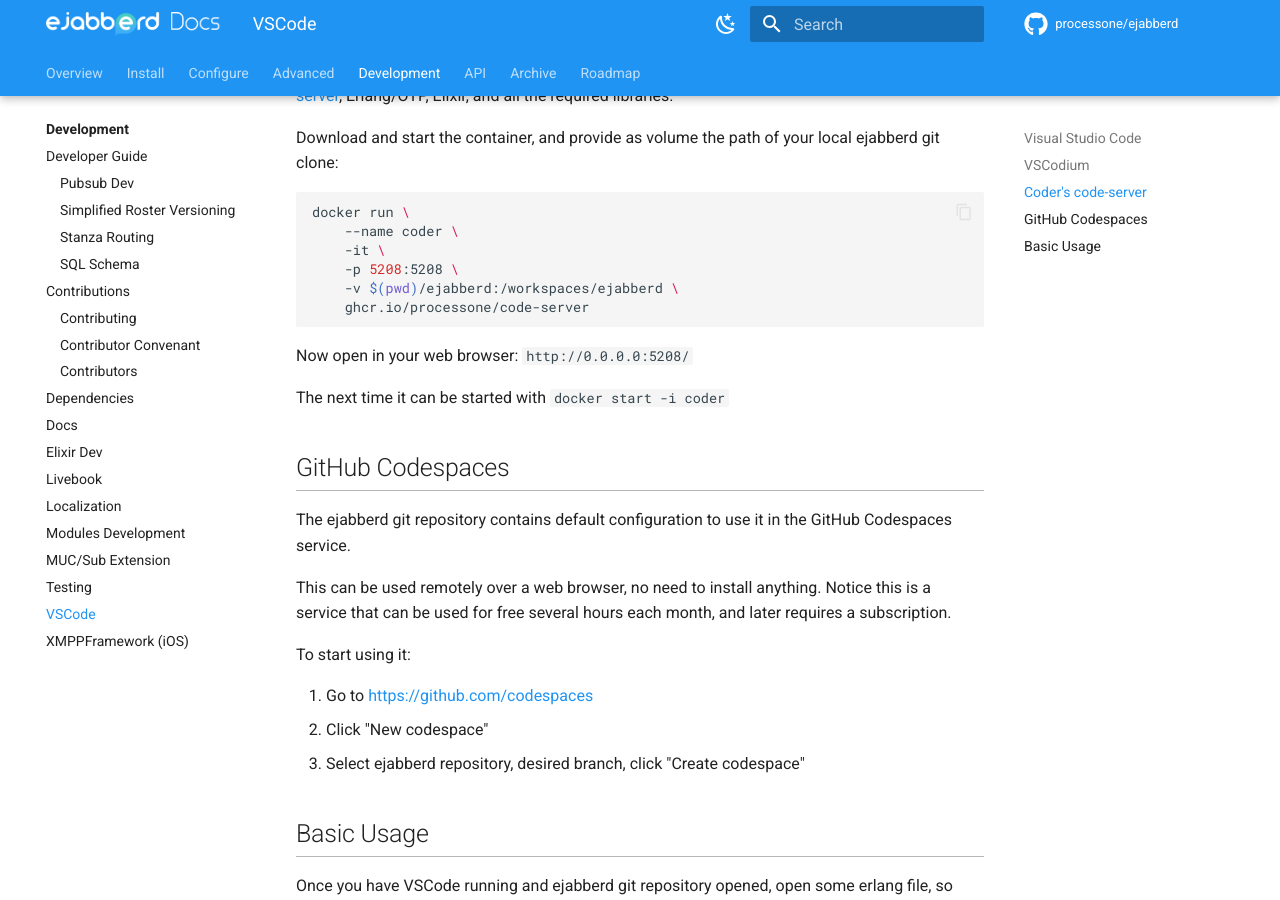
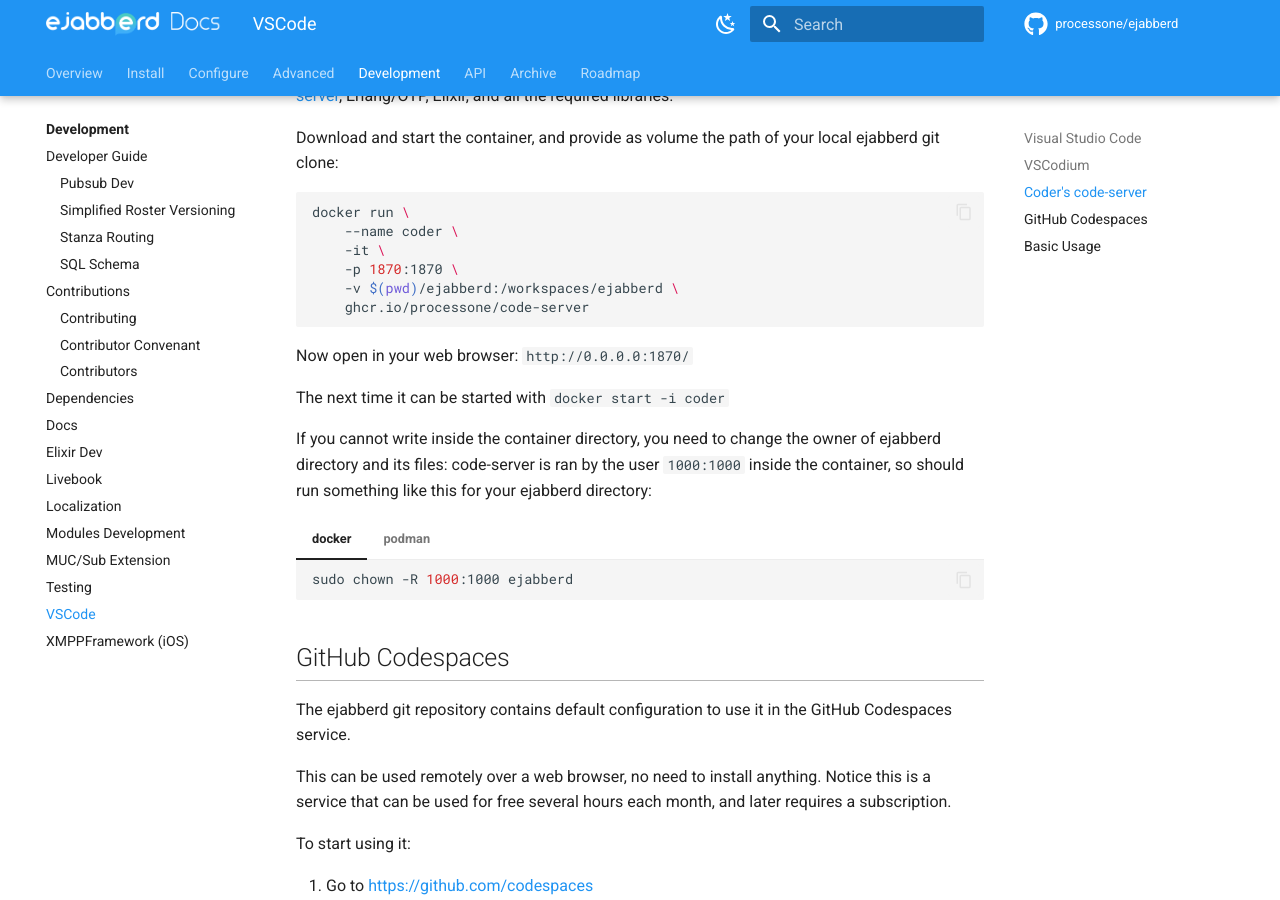
Before and after one commit to processone/docs.ejabberd.im, an MkDocs documentation site: the page built from content/developer/vscode.md, in a window 1280 px wide and 900 px high, scrolled down 1193 px. Built offline with MkDocs 1.6.1 and Material for MkDocs 9.7.7, drawn with Linux system fonts in a browser that asks for light colours; comment, search, counter and statistics services are not loaded.

Commit message:
vscode: code-server: Document how to grant directory write permissions

````diff
--- a/content/developer/vscode.md
+++ b/content/developer/vscode.md
@@ -60,14 +60,31 @@
 docker run \
     --name coder \
     -it \
-    -p 5208:5208 \
+    -p 1870:1870 \
     -v $(pwd)/ejabberd:/workspaces/ejabberd \
     ghcr.io/processone/code-server
 ```
 
-Now open in your web browser: `http://0.0.0.0:5208/`
+Now open in your web browser: `http://0.0.0.0:1870/`
 
 The next time it can be started with `docker start -i coder`
+
+If you cannot write inside the container directory,
+you need to change the owner of ejabberd directory and its files:
+code-server is ran by the user `1000:1000` inside the container,
+so should run something like this for your ejabberd directory:
+
+=== "docker"
+
+    ``` sh
+    sudo chown -R 1000:1000 ejabberd
+    ```
+
+=== "podman"
+
+    ``` sh
+    podman unshare chown -R 1000:1000 ejabberd
+    ```
 
 ## GitHub Codespaces
 
````
